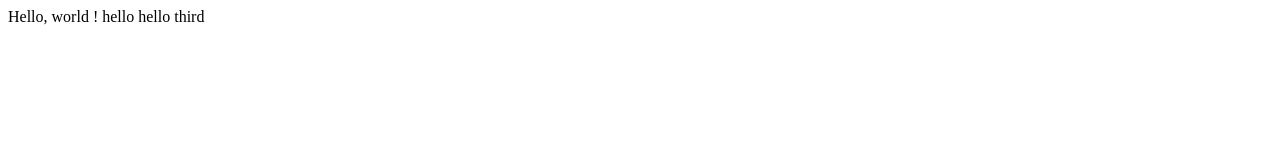
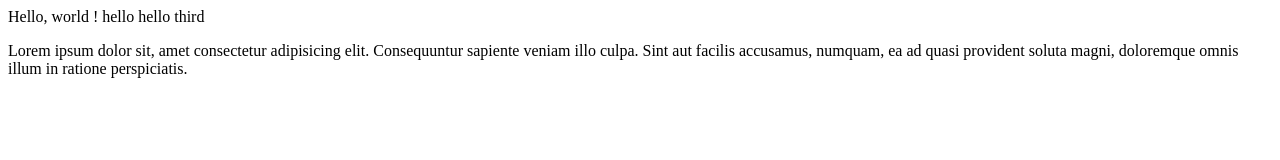
Before and after one commit to kevolenga/lecture0, a plain HTML site: page index.html in a window 1280 px wide. Drawn offline with Linux system fonts and the light colour scheme.

Commit message:
Added a new paragraph

```diff
--- a/index.html
+++ b/index.html
@@ -8,5 +8,12 @@
 </head>
 <body>
     Hello, world ! hello hello third
+
+    <p>
+        Lorem ipsum dolor sit, amet consectetur adipisicing elit.
+        Consequuntur sapiente veniam illo culpa. Sint aut facilis accusamus,
+         numquam, ea ad quasi provident soluta magni, doloremque omnis illum in
+         ratione perspiciatis.
+    </p>
 </body>
 </html>
```
